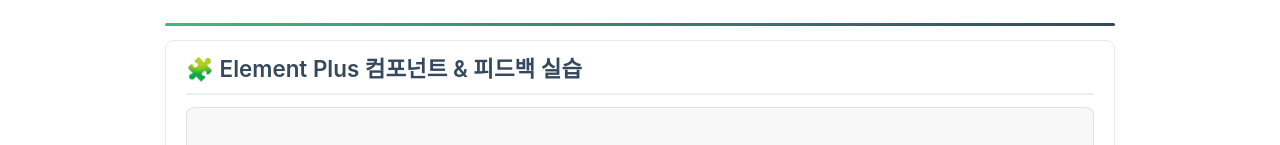
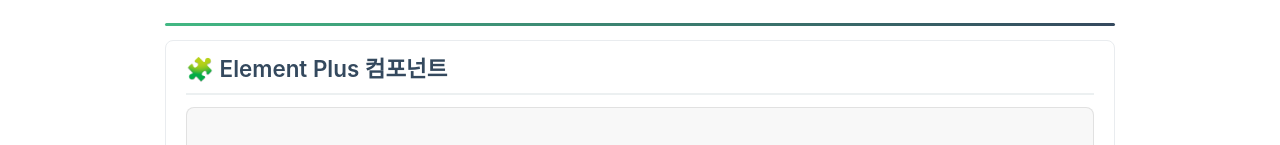
Before and after one commit to songjung-good/skala-front, a Vue app in the folder skala-vue/: page /practice/day4 in a window 1280 px wide. Shown: the part 602-747 px from the top of the page. Built offline with nearby package versions, Linux system fonts and the light colour scheme; the HTML template or start-up script is replaced by a standard one; a web font is replaced by a local one.

Commit message:
docs: readme 수정

```diff
--- a/skala-vue/src/components/practices/axios/UserForm.vue
+++ b/skala-vue/src/components/practices/axios/UserForm.vue
@@ -60,7 +60,7 @@
 
 <template>
   <div class="practice-section">
-    <h2>🧩 Element Plus 컴포넌트 & 피드백 실습</h2>
+    <h2>🧩 Element Plus 컴포넌트</h2>
 
     <!-- 1. 회원가입 폼 -->
     <div class="demo-card">
@@ -69,7 +69,7 @@
         <el-input
           v-model="userForm.email"
           placeholder="이메일을 입력하세요 (예: user@test.com)"
-          style="max-width: 320px;"
+          style="max-width: 320px"
           clearable
         />
         <el-checkbox v-model="userForm.agree">이용약관 동의</el-checkbox>
@@ -96,12 +96,15 @@
     <div class="demo-card">
       <h3>3. 다운로드 진행률 (Progress)</h3>
       <div class="progress-box">
-        <el-progress :percentage="downloadProgress" :status="downloadProgress === 100 ? 'success' : ''" />
+        <el-progress
+          :percentage="downloadProgress"
+          :status="downloadProgress === 100 ? 'success' : ''"
+        />
         <el-button
           type="success"
           :disabled="isDownloading"
           @click="startDownload"
-          style="margin-top: 0.5rem;"
+          style="margin-top: 0.5rem"
         >
           {{ isDownloading ? '다운로드 중...' : '다운로드 시작' }}
         </el-button>
```
Also changed, not shown: 2 other files (tests, documents, lock files or other folders).
